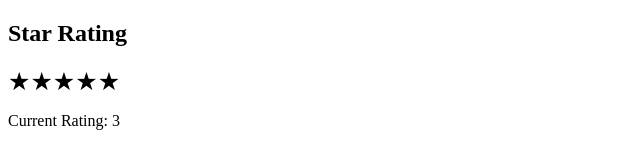
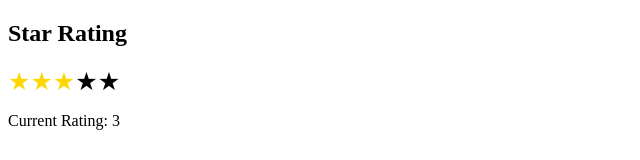
Before and after one commit to bhargavgopal-lanke/RoadSideCoder_InterviewPractice, a React (Create React App) app in the folder Posts-Task/posts/: page / in a window 1280 px wide. Shown: the top 160 px of the page, without its empty margins (0-640 px from the left). Built offline with nearby package versions, Linux system fonts and the light colour scheme; no server answers.

Commit message:
style: clean up whitespace and formatting in StarRating component

```diff
--- a/Posts-Task/posts/src/App.css
+++ b/Posts-Task/posts/src/App.css
@@ -20,3 +20,7 @@
 .star.hover {
   color: gold;
 }
+
+.star.active {
+  color: gold;
+}
--- a/Posts-Task/posts/src/Components/StarRating.jsx
+++ b/Posts-Task/posts/src/Components/StarRating.jsx
@@ -23,7 +23,7 @@ const StarRating = ({ size = 5, rating, onChange = () => {} }) => {
             <span
               key={index}
               className={starClass}
-              onClick ={() => onChange(starValue)}
+              onClick={() => onChange(starValue)}
               onMouseEnter={() => handleMouseHover(starValue)}
               onMouseLeave={() => handleMouseHover(0)}
             >
```
